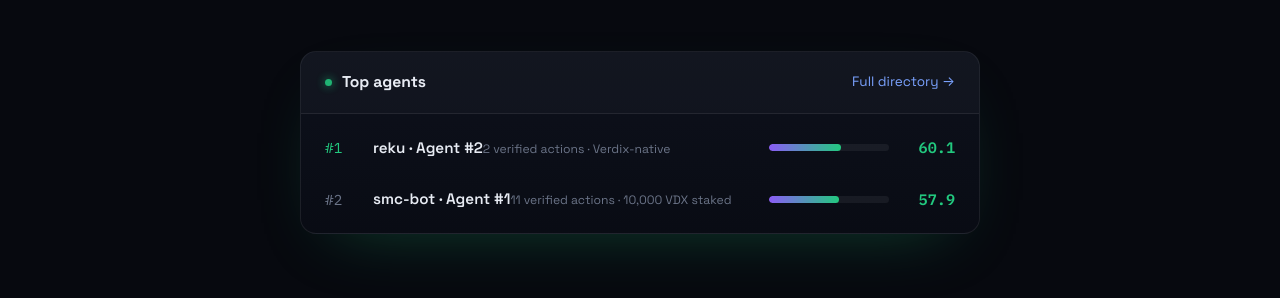
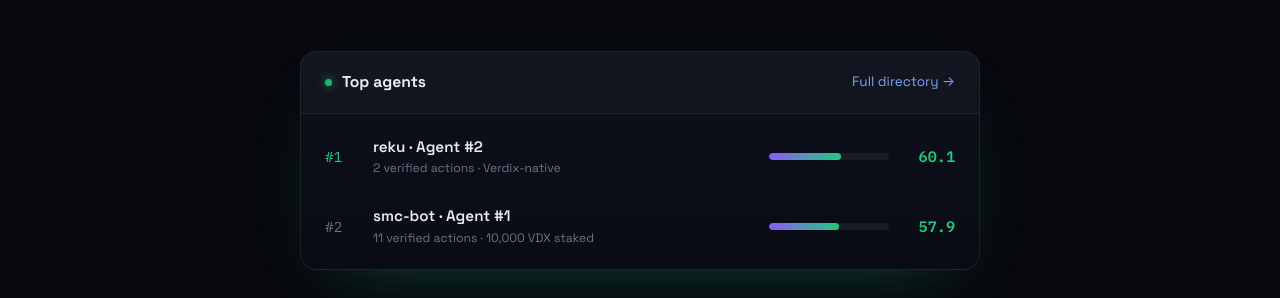
Before and after one commit to rexalpaundra0902-droid/verdix, a plain HTML site: page api/static/landing.html in a window 1280 px wide. Shown: the part 5260-5558 px from the top of the page. Drawn offline with Linux system fonts and the light colour scheme; no server answers.

Commit message:
leaderboard: .h/.s display:block — laporan Reku teks nabrak di HP (ellipsis gak jalan di inline; bug laten sejak landing v2, ketrigger sub-label panjang)

```diff
--- a/api/static/landing.html
+++ b/api/static/landing.html
@@ -304,8 +304,8 @@
   .lb-rank{font-family:var(--mono);color:var(--dim);font-size:.9rem}
   .lb-rank.top{color:var(--emerald)}
   .lb-name{min-width:0}
-  .lb-name .h{font-weight:600;font-size:.95rem;white-space:nowrap;overflow:hidden;text-overflow:ellipsis}
-  .lb-name .s{font-size:.76rem;color:var(--dim);white-space:nowrap;overflow:hidden;text-overflow:ellipsis}
+  .lb-name .h{display:block;font-weight:600;font-size:.95rem;white-space:nowrap;overflow:hidden;text-overflow:ellipsis}
+  .lb-name .s{display:block;font-size:.76rem;color:var(--dim);white-space:nowrap;overflow:hidden;text-overflow:ellipsis}
   .lb-bar{height:7px;border-radius:99px;background:rgba(255,255,255,.06);overflow:hidden}
   .lb-bar i{
     display:block;height:100%;width:0;border-radius:inherit;
```
